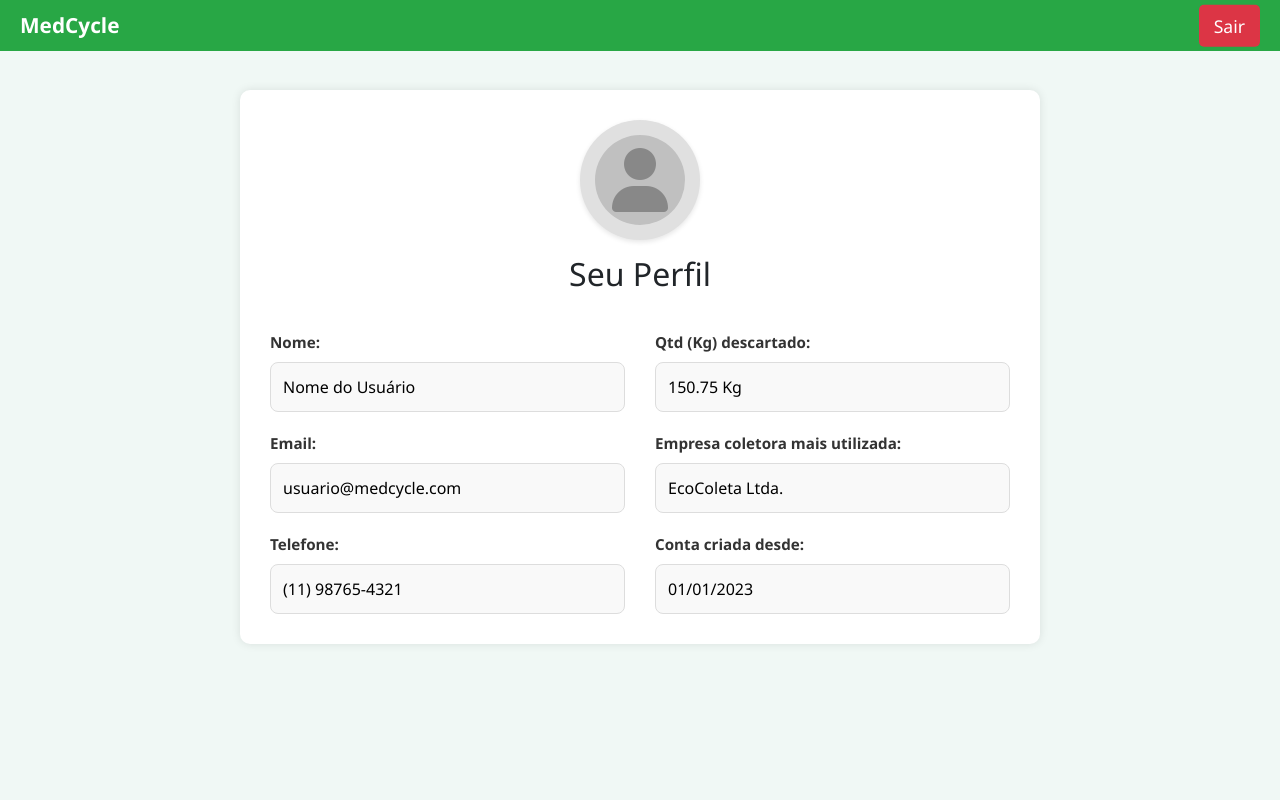
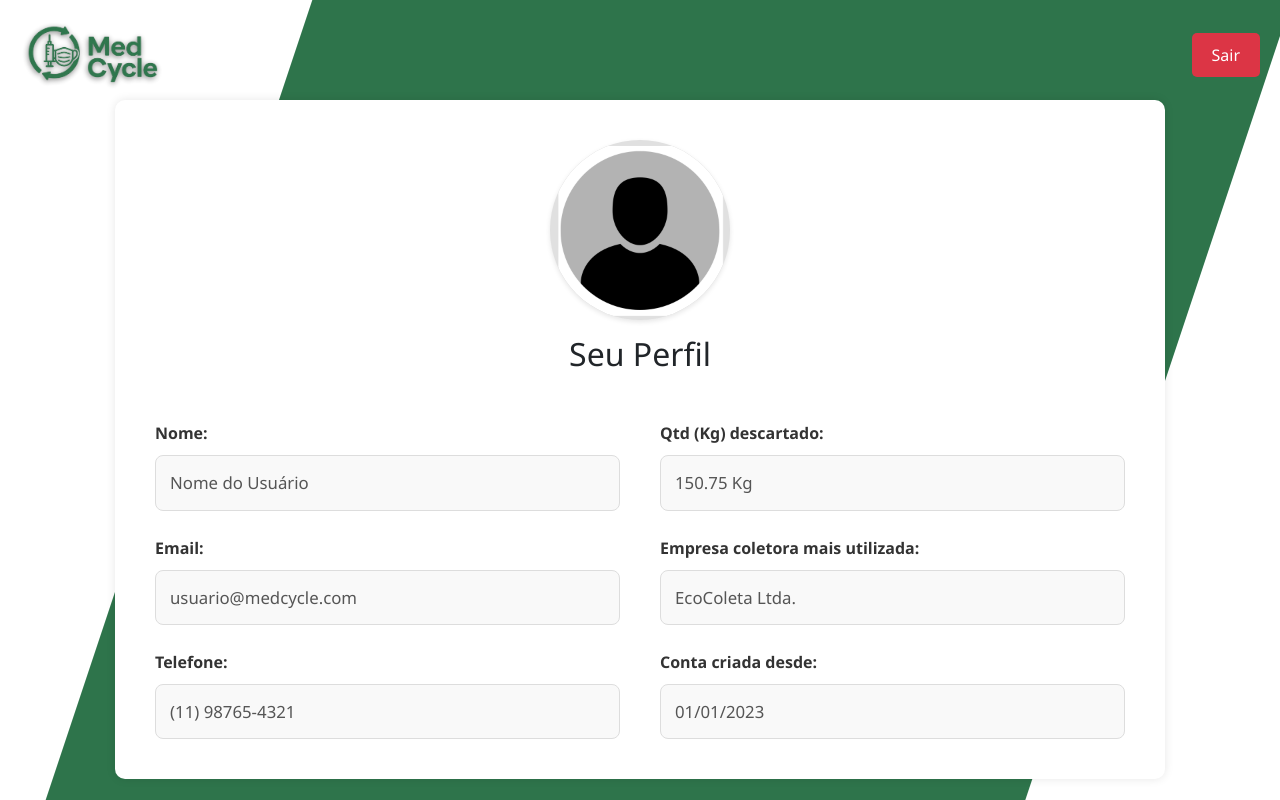
Before and after one commit to muLocatelli/DAC, a Flask app: page /perfil in a window 1280 px wide. Run offline with Flask 3, Linux system fonts and the light colour scheme.

Commit message:
perfil pronto
Loloca 1.0

```diff
--- a/templates/perfil.html
+++ b/templates/perfil.html
@@ -9,107 +9,117 @@
         body {
             font-family: 'Segoe UI', Tahoma, Geneva, Verdana, sans-serif;
             margin: 0;
-            padding-top: 70px; /* Espaço para a barra superior */
-            background-color: #f0f8f5; /* Verde bem claro básico, consistente com o dashboard */
+            padding-top: 70px; /* Adjust top padding for the top bar spacing */
+            background-image: url('{{ url_for('static', filename='background.png') }}'); /* Background image */
+            background-size: cover; /* Ensures the image covers the entire area */
+            background-repeat: no-repeat; /* Prevents the image from repeating */
+            background-position: center center; /* Centers the image */
+            background-attachment: fixed; /* Fixes the background image when scrolling */
             display: flex;
             flex-direction: column;
             align-items: center;
-            min-height: 100vh; /* Garante que o body ocupe toda a altura da viewport */
+            min-height: 100vh; /* Ensures the body occupies the full viewport height */
+            overflow: hidden; /* Kept for safety */
+            position: relative; /* Kept for safety */
         }
 
+        /* Top bar */
         .top-bar {
-            background-color: #28a745; /* Verde MedCycle */
+            background-color: transparent; /* Transparent background */
             color: white;
             padding: 10px 20px;
             position: fixed;
             top: 0;
             left: 0;
             width: 100%;
-            z-index: 1000;
+            z-index: 1000; /* Ensures it stays on top of everything */
             display: flex;
-            justify-content: space-between;
+            justify-content: space-between; /* Spaces items to the left and right */
             align-items: center;
         }
 
-        .top-bar-left {
+        .top-bar-left a { /* Style for the MedCycle link (now image) */
+            color: white; /* Text color, but now for the link containing the image */
+            text-decoration: none;
+            font-weight: bold;
+            font-size: 1.3em; /* Font size, but now for the link containing the image */
+            display: flex; /* Use flex to align image if needed */
+            align-items: center;
+        }
+
+        .top-bar-left img { /* Style for the MedCycle logo image */
+            height: 90px; /* Adjust height as needed - Increased from 80px */
+            width: auto; /* Maintain aspect ratio */
+        }
+
+        .top-bar-right { /* Container for the Logout button */
             display: flex;
             align-items: center;
         }
 
-        .top-bar-left a {
+        /* Logout button - Positioned on the top right of the top-bar */
+        .logout-button-top {
+            background-color: #dc3545; /* Red for logout */
             color: white;
-            text-decoration: none;
-            font-weight: bold;
-            font-size: 1.3em; /* Tamanho maior para o nome do app */
+            border: none;
+            padding: 10px 20px; /* Increased padding for the button */
+            border-radius: 5px;
+            cursor: pointer;
+            font-size: 1em; /* Increased font size */
+            text-decoration: none; /* Removes underline from the link */
         }
 
-        .top-bar-right {
-            display: flex;
-            align-items: center;
-        }
-
-        .top-bar-right a {
-            color: white;
-            text-decoration: none;
-            margin-left: 15px;
-            font-size: 1.1em;
-        }
-
-        .top-bar-right a:hover {
-            color: #d4edda;
+        .logout-button-top:hover {
+            background-color: #c82333;
         }
 
         .container {
-            background-color: white;
+            background-color: white; /* Main container remains white */
             border-radius: 10px;
             box-shadow: 0 0 10px rgba(0, 0, 0, 0.1);
-            padding: 30px;
-            margin-top: 20px;
-            width: 90%; /* Aumentei a largura para melhor visualização */
-            max-width: 800px; /* Max-width para telas maiores */
+            padding: 40px; /* Increased inner padding of the container */
+            margin-top: 30px; /* Increased top margin for more space */
+            width: 98%; /* Increased width for better viewing */
+            max-width: 1050px; /* Increased max-width for larger screens */
             display: flex;
             flex-direction: column;
             align-items: center;
-            position: relative; /* Para posicionar o botão de sair dentro do container */
+            position: relative; /* Required to position the logout button within the container */
+            z-index: 1; /* Ensures the container stays above other elements if added */
         }
 
         .profile-header {
             display: flex;
             flex-direction: column;
             align-items: center;
-            margin-bottom: 30px;
-            width: 100%; /* Ocupa a largura total para centralizar */
+            margin-bottom: 40px; /* Increased spacing below the profile header */
+            width: 100%; /* Occupies full width to center */
         }
 
         .profile-icon-bg {
-            background-color: #e0e0e0; /* Fundo cinza claro para o ícone */
-            width: 120px; /* Aumentei o tamanho do círculo */
-            height: 120px;
+            background-color: #e0e0e0; /* Light gray background for the icon */
+            width: 180px; /* Increased size */
+            height: 180px; /* Increased size */
             border-radius: 50%;
             display: flex;
             justify-content: center;
             align-items: center;
             margin-bottom: 15px;
-            box-shadow: 0 2px 5px rgba(0, 0, 0, 0.1); /* Sombra suave */
+            box-shadow: 0 2px 5px rgba(0, 0, 0, 0.1); /* Soft shadow */
+            overflow: hidden; /* Ensures the image is cropped to the circle */
         }
 
-        .profile-icon {
-            width: 90px; /* Tamanho do ícone de pessoa */
-            height: 90px;
-            background-color: #c0c0c0; /* Cor do ícone genérico */
-            border-radius: 50%;
-            /* Usando um ícone Font Awesome para a pessoa */
-            display: flex;
-            justify-content: center;
-            align-items: center;
-            font-size: 4em; /* Tamanho do ícone */
-            color: #888; /* Cor do ícone */
+        .profile-image { /* New class for the profile image */
+            width: 100%; /* Image fills the background circle */
+            height: 100%;
+            object-fit: cover; /* Ensures the image covers the area without distortion */
+            border-radius: 50%; /* Ensures the image itself is circular */
         }
 
         .form-grid {
             display: grid;
             grid-template-columns: 1fr 1fr;
-            gap: 20px 30px; /* Aumentei o espaçamento */
+            gap: 25px 40px; /* Increased spacing between fields */
             width: 100%;
         }
 
@@ -119,27 +129,29 @@
         }
 
         .form-group label {
-            margin-bottom: 8px; /* Espaçamento maior para labels */
+            margin-bottom: 10px; /* Increased spacing for labels */
             color: #333;
             font-weight: bold;
-            font-size: 0.95em;
+            font-size: 1em; /* Increased label font size */
         }
 
         .form-group input {
-            padding: 12px; /* Padding maior para os inputs */
-            border: 1px solid #ddd; /* Borda mais suave */
-            border-radius: 8px; /* Cantos mais arredondados */
-            font-size: 1em;
-            background-color: #f9f9f9; /* Fundo levemente cinza para inputs */
+            padding: 14px; /* Increased padding for inputs */
+            border: 1px solid #ddd; /* Softer border */
+            border-radius: 8px; /* More rounded corners */
+            font-size: 1.05em; /* Increased input font size */
+            background-color: #f9f9f9; /* Slightly gray background for inputs */
+            color: #555;
+            cursor: default; /* Changes cursor to indicate it's not editable */
         }
 
         .form-group input:focus {
-            border-color: #28a745; /* Borda verde ao focar */
+            border-color: #28a745; /* Green border on focus */
             box-shadow: 0 0 5px rgba(40, 167, 69, 0.2);
             outline: none;
         }
 
-        /* Estilizando os campos específicos da imagem para layout */
+        /* Styling specific fields from the image for layout */
         .nome-group, .email-group, .telefone-group {
             grid-column: 1;
         }
@@ -148,45 +160,31 @@
             grid-column: 2;
         }
 
-        /* Botão Sair na parte superior direita */
-        .logout-button-top {
-            background-color: #dc3545; /* Vermelho para sair */
-            color: white;
-            border: none;
-            padding: 8px 15px;
-            border-radius: 5px;
-            cursor: pointer;
-            font-size: 0.9em;
-            position: absolute; /* Posição absoluta dentro do top-bar */
-            right: 20px; /* Distância da direita */
-            top: 50%; /* Centraliza verticalmente */
-            transform: translateY(-50%); /* Ajusta para centralização perfeita */
-            text-decoration: none; /* Remove sublinhado do link */
-        }
-
-        .logout-button-top:hover {
-            background-color: #c82333;
-        }
-
-        /* Media queries para responsividade */
+        /* Media queries for responsiveness */
         @media (max-width: 768px) {
             .form-grid {
-                grid-template-columns: 1fr; /* Uma coluna em telas menores */
+                grid-template-columns: 1fr; /* One column on smaller screens */
             }
             .nome-group, .email-group, .telefone-group,
             .qtd-group, .empresa-group, .conta-group {
-                grid-column: 1; /* Todos ocupam uma coluna */
+                grid-column: 1; /* All occupy one column */
             }
             .container {
-                width: 95%; /* Mais largura em telas menores */
+                width: 95%; /* More width on smaller screens */
                 padding: 20px;
+                margin-top: 20px;
             }
             .profile-icon-bg {
-                width: 100px;
-                height: 100px;
+                width: 120px; /* Adjusted size for mobile */
+                height: 120px; /* Adjusted size for mobile */
             }
-            .profile-icon {
-                font-size: 3.5em;
+            /* Adjustments for top-bar buttons on mobile */
+            .top-bar {
+                padding: 10px;
+            }
+            .logout-button-top {
+                padding: 8px 15px; /* Adjusted for mobile */
+                font-size: 0.9em; /* Adjusted for mobile */
             }
         }
     </style>
@@ -194,7 +192,9 @@
 <body>
     <div class="top-bar">
         <div class="top-bar-left">
-            <a href="/dashboard">MedCycle</a>
+            <a href="/dashboard">
+                <img src="{{ url_for('static', filename='MedCycle.png') }}" alt="MedCycle Logo">
+            </a>
         </div>
         <div class="top-bar-right">
             <a href="/" class="logout-button-top">Sair</a>
@@ -204,34 +204,35 @@
     <div class="container">
         <div class="profile-header">
             <div class="profile-icon-bg">
-                <i class="fas fa-user profile-icon"></i> </div>
+                <img src="{{ url_for('static', filename='perfil.png') }}" alt="Foto de Perfil" class="profile-image">
+            </div>
             <h2>Seu Perfil</h2>
         </div>
 
         <div class="form-grid">
             <div class="form-group nome-group">
                 <label for="nome">Nome:</label>
-                <input type="text" id="nome" placeholder="Nome do Usuário" value="Nome do Usuário">
+                <input type="text" id="nome" placeholder="Nome do Usuário" value="Nome do Usuário" readonly>
             </div>
             <div class="form-group qtd-group">
                 <label for="qtd_descartado">Qtd (Kg) descartado:</label>
-                <input type="text" id="qtd_descartado" placeholder="0.00 Kg" value="150.75 Kg">
+                <input type="text" id="qtd_descartado" placeholder="0.00 Kg" value="150.75 Kg" readonly>
             </div>
             <div class="form-group email-group">
                 <label for="email">Email:</label>
-                <input type="email" id="email" placeholder="seu.email@exemplo.com" value="usuario@medcycle.com">
+                <input type="email" id="email" placeholder="seu.email@exemplo.com" value="usuario@medcycle.com" readonly>
             </div>
             <div class="form-group empresa-group">
                 <label for="empresa_coletora">Empresa coletora mais utilizada:</label>
-                <input type="text" id="empresa_coletora" placeholder="Nome da Empresa" value="EcoColeta Ltda.">
+                <input type="text" id="empresa_coletora" placeholder="Nome da Empresa" value="EcoColeta Ltda." readonly>
             </div>
             <div class="form-group telefone-group">
                 <label for="telefone">Telefone:</label>
-                <input type="tel" id="telefone" placeholder="(XX) XXXXX-XXXX" value="(11) 98765-4321">
+                <input type="tel" id="telefone" placeholder="(XX) XXXXX-XXXX" value="(11) 98765-4321" readonly>
             </div>
             <div class="form-group conta-group">
                 <label for="conta_criada">Conta criada desde:</label>
-                <input type="text" id="conta_criada" placeholder="DD/MM/AAAA" value="01/01/2023">
+                <input type="text" id="conta_criada" placeholder="DD/MM/AAAA" value="01/01/2023" readonly>
             </div>
         </div>
     </div>
```
Also changed, not shown: static/background.png (added).
